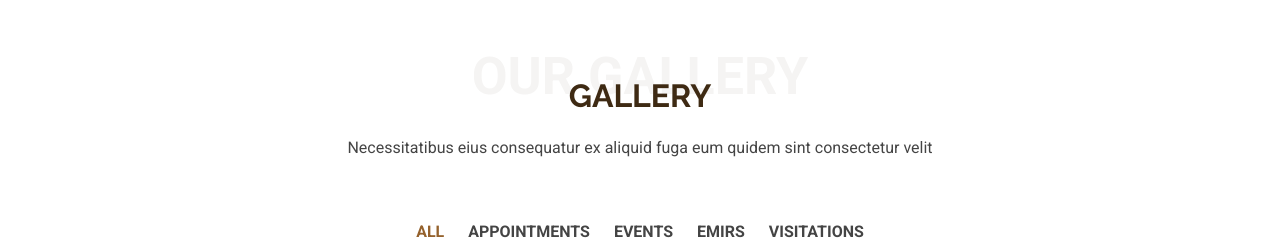
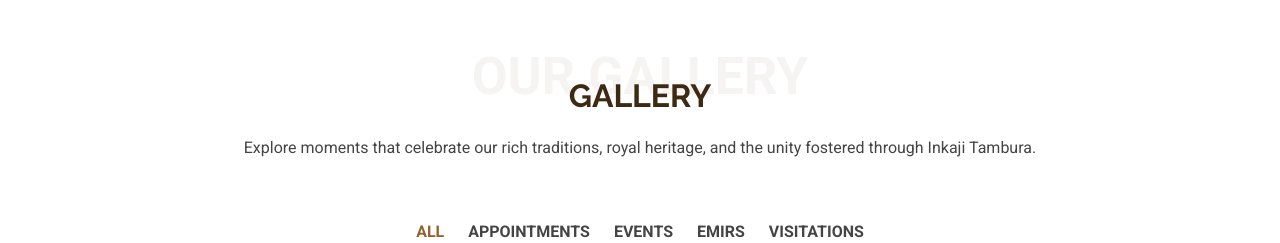
Before and after one commit to abbatatabo/edondo, a plain HTML site: page index.html in a window 1280 px wide. Shown: the part 3080-3323 px from the top of the page. Drawn offline with Linux system fonts and the light colour scheme; animation ran at ten frames a second.

Commit message:
note on gallery

```diff
--- a/index.html
+++ b/index.html
@@ -314,7 +314,7 @@ royal lineage, respect for traditions, and aspirations for social development.
       <div class="container section-title" data-aos="fade-up">
         <span>Our Gallery</span>
         <h2>GALLERY</h2>
-        <p>Necessitatibus eius consequatur ex aliquid fuga eum quidem sint consectetur velit</p>
+        <p>Explore moments that celebrate our rich traditions, royal heritage, and the unity fostered through Inkaji Tambura.</p>
       </div><!-- End Section Title -->
 
       <div class="container">
```
